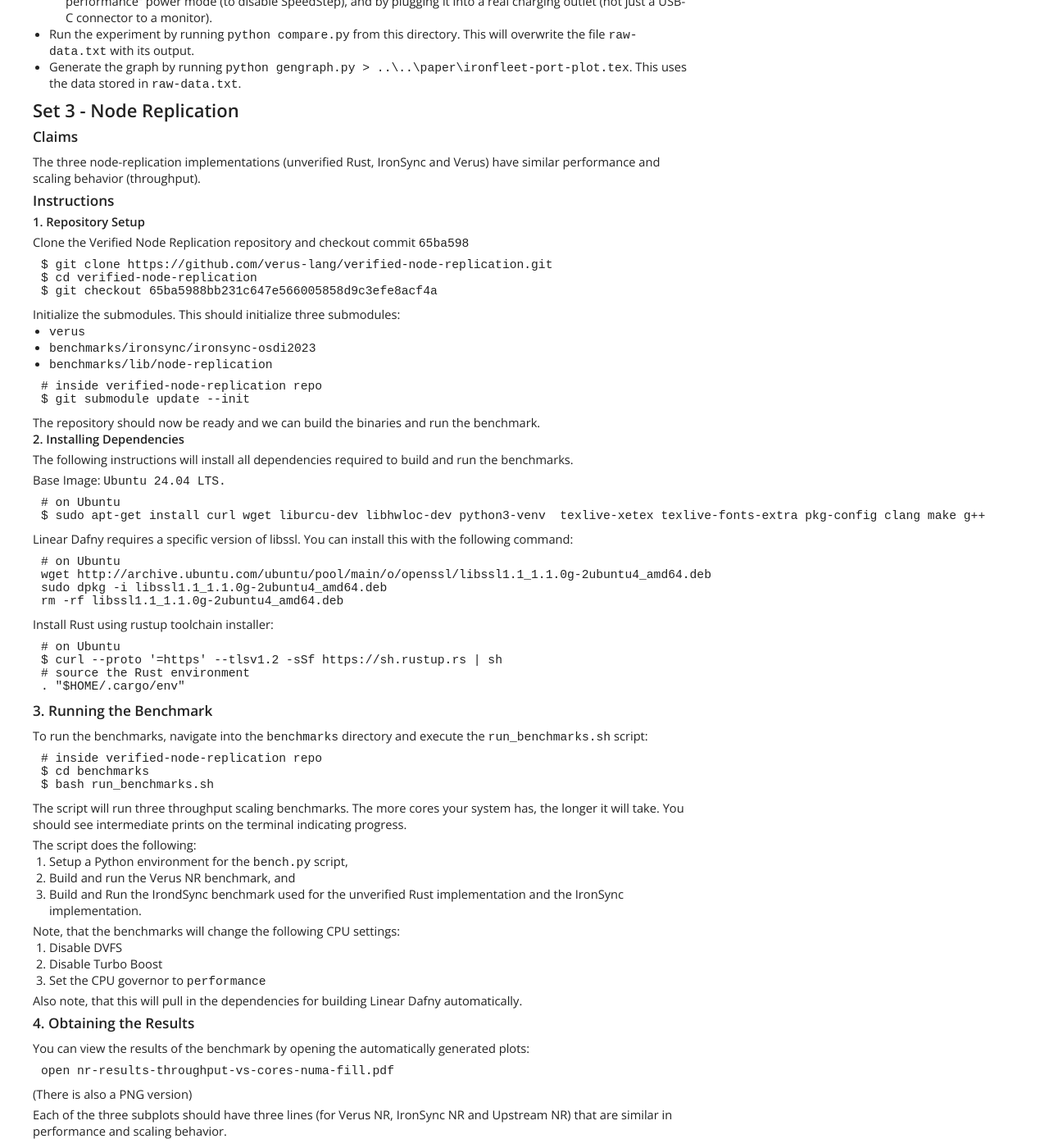
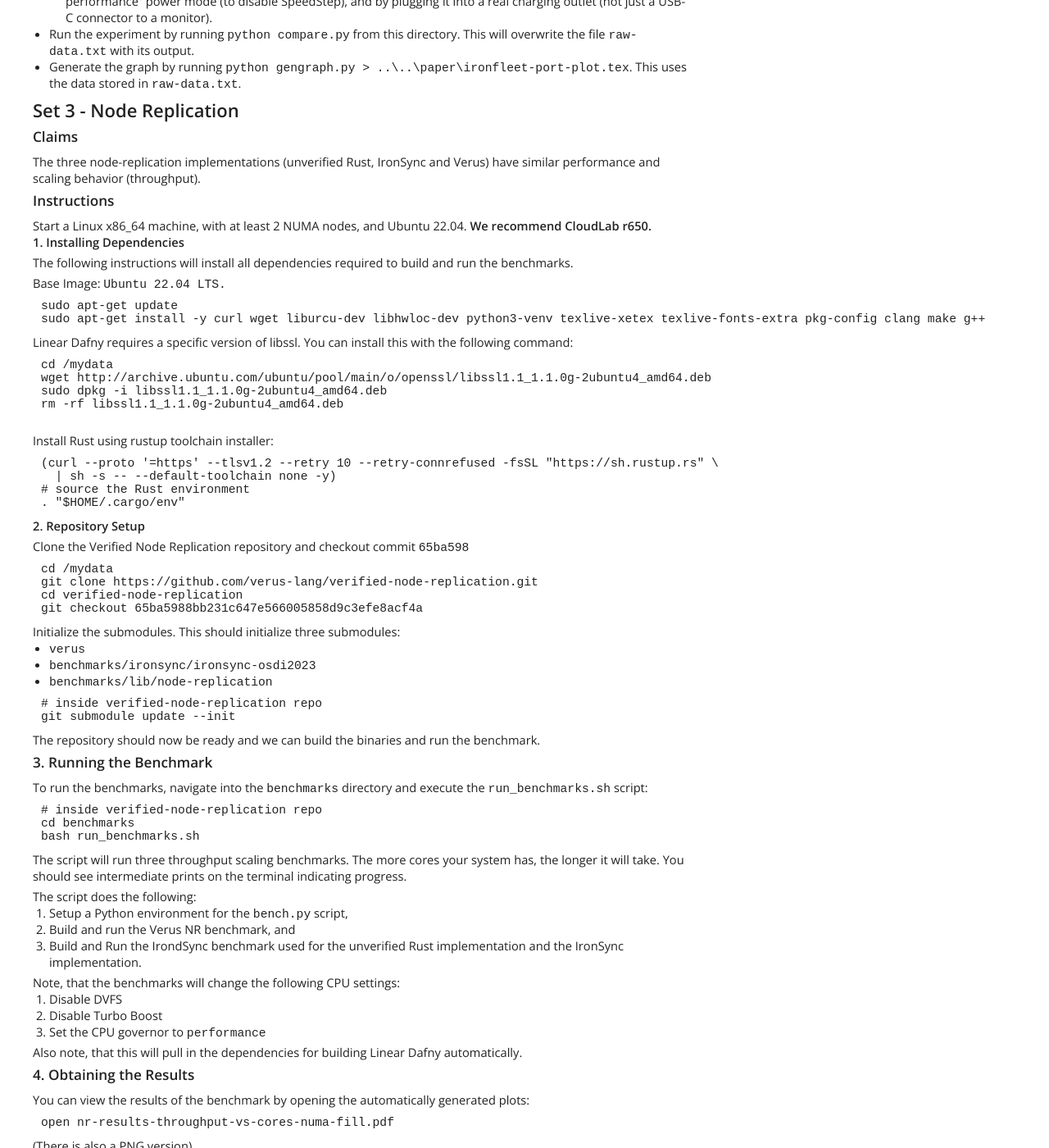
Before and after one commit to verus-lang/paper-sosp24-artifact, a Jekyll site: the page built from site/guide.md, in a window 1280 px wide and 1400 px high, scrolled down 2260 px. Shown: the whole window at 82% size. Built offline with Jekyll 4.4.1, drawn with Linux system fonts in a browser that asks for light colours.

Commit message:
rearrange node replication experiment

````diff
--- a/site/guide.md
+++ b/site/guide.md
@@ -147,14 +147,48 @@ performance and scaling behavior (throughput).
 
 ### Instructions
 
-#### 1. Repository Setup
+Start a Linux x86_64 machine, with at least 2 NUMA nodes, and Ubuntu 22.04. **We recommend CloudLab r650.**
+
+#### 1. Installing Dependencies
+
+The following instructions will install all dependencies required to build and run the benchmarks.
+
+Base Image: `Ubuntu 22.04 LTS.`
+
+
+```shell
+sudo apt-get update
+sudo apt-get install -y curl wget liburcu-dev libhwloc-dev python3-venv texlive-xetex texlive-fonts-extra pkg-config clang make g++
+```
+
+Linear Dafny requires a specific version of libssl. You can install this with the following command:
+
+```shell
+cd /mydata
+wget http://archive.ubuntu.com/ubuntu/pool/main/o/openssl/libssl1.1_1.1.0g-2ubuntu4_amd64.deb
+sudo dpkg -i libssl1.1_1.1.0g-2ubuntu4_amd64.deb
+rm -rf libssl1.1_1.1.0g-2ubuntu4_amd64.deb
+
+```
+
+Install Rust using rustup toolchain installer:
+
+```shell
+(curl --proto '=https' --tlsv1.2 --retry 10 --retry-connrefused -fsSL "https://sh.rustup.rs" \
+  | sh -s -- --default-toolchain none -y)
+# source the Rust environment
+. "$HOME/.cargo/env"
+```
+
+#### 2. Repository Setup
 
 Clone the Verified Node Replication repository and checkout commit `65ba598`
 
 ```shell
-$ git clone https://github.com/verus-lang/verified-node-replication.git
-$ cd verified-node-replication
-$ git checkout 65ba5988bb231c647e566005858d9c3efe8acf4a
+cd /mydata
+git clone https://github.com/verus-lang/verified-node-replication.git
+cd verified-node-replication
+git checkout 65ba5988bb231c647e566005858d9c3efe8acf4a
 ```
 
 Initialize the submodules. This should initialize three submodules:
@@ -164,40 +198,10 @@ Initialize the submodules. This should initialize three submodules:
 
 ```shell
 # inside verified-node-replication repo
-$ git submodule update --init
+git submodule update --init
 ```
 
 The repository should now be ready and we can build the binaries and run the benchmark.
-
-#### 2. Installing Dependencies
-
-The following instructions will install all dependencies required to build and run the benchmarks.
-
-Base Image: `Ubuntu 24.04 LTS.`
-
-
-```shell
-# on Ubuntu
-$ sudo apt-get install curl wget liburcu-dev libhwloc-dev python3-venv  texlive-xetex texlive-fonts-extra pkg-config clang make g++
-```
-
-Linear Dafny requires a specific version of libssl. You can install this with the following command:
-
-```shell
-# on Ubuntu
-wget http://archive.ubuntu.com/ubuntu/pool/main/o/openssl/libssl1.1_1.1.0g-2ubuntu4_amd64.deb
-sudo dpkg -i libssl1.1_1.1.0g-2ubuntu4_amd64.deb
-rm -rf libssl1.1_1.1.0g-2ubuntu4_amd64.deb
-```
-
-Install Rust using rustup toolchain installer:
-
-```shell
-# on Ubuntu
-$ curl --proto '=https' --tlsv1.2 -sSf https://sh.rustup.rs | sh
-# source the Rust environment
-. "$HOME/.cargo/env"
-```
 
 ### 3. Running the Benchmark
 
@@ -206,8 +210,8 @@ script:
 
 ```shell
 # inside verified-node-replication repo
-$ cd benchmarks
-$ bash run_benchmarks.sh
+cd benchmarks
+bash run_benchmarks.sh
 ```
 
 The script will run three throughput scaling benchmarks. The more cores your system has, the longer
````
